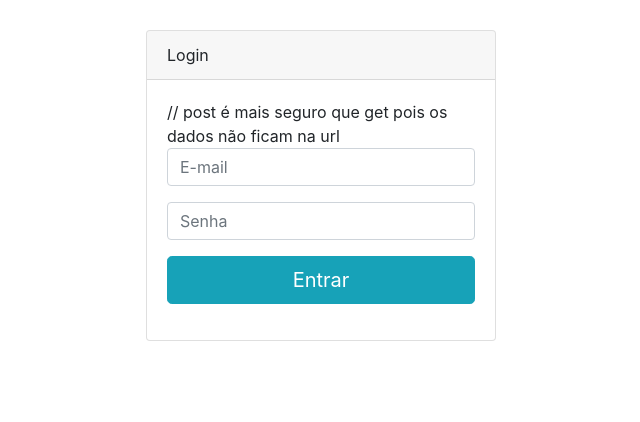
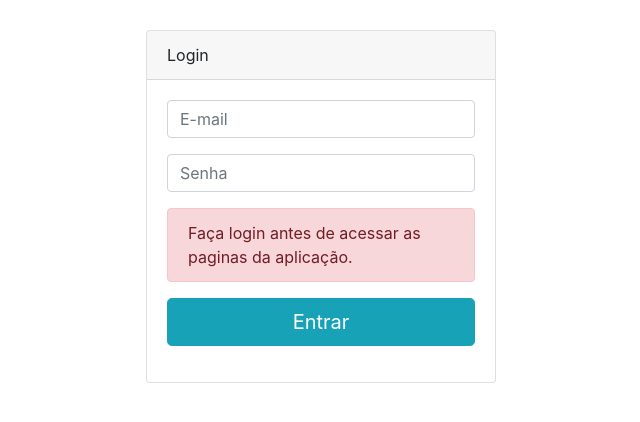
Before and after one commit to Kretschmar-git/App_help_desk, a PHP site: page /index.php?login=erro2 in a window 1280 px wide. Shown: the part 56-478 px from the top of the page, without its empty margins (319-959 px from the left). Run offline with PHP 8.4, Linux system fonts and the light colour scheme.

Commit message:
Comentário organizado e adicionada nova mensagem de erro ao index.

```diff
--- a/index.php
+++ b/index.php
@@ -33,14 +33,15 @@
               Login
             </div>
             <div class="card-body">
-                // post é mais seguro que get pois os dados não ficam na url
-                <form action="valida_login.php" method="post">
+              <!-- post é mais seguro que get pois os dados não ficam na url -->
+              <form action="valida_login.php" method="post">
                 <div class="form-group">
                   <input name="email" type="email" class="form-control" placeholder="E-mail">
                 </div>
                 <div class="form-group">
                   <input name="senha" type="password" class="form-control" placeholder="Senha">
                 </div>
+
                 <?php
                   //isset verifica se uma variável existe e retorna true ou false
                   if(isset($_GET['login']) && $_GET['login'] == 'erro') {
@@ -48,6 +49,19 @@
 
                   <div class="alert alert-danger" role="alert">
                     E-mail ou senha incorretos.
+                  </div>
+
+                <?php
+                }
+                ?>
+
+                <?php
+                  //isset verifica se uma variável existe e retorna true ou false
+                  if(isset($_GET['login']) && $_GET['login'] == 'erro2') {
+                ?>
+
+                  <div class="alert alert-danger" role="alert">
+                    Faça login antes de acessar as paginas da aplicação.
                   </div>
 
                 <?php
```
